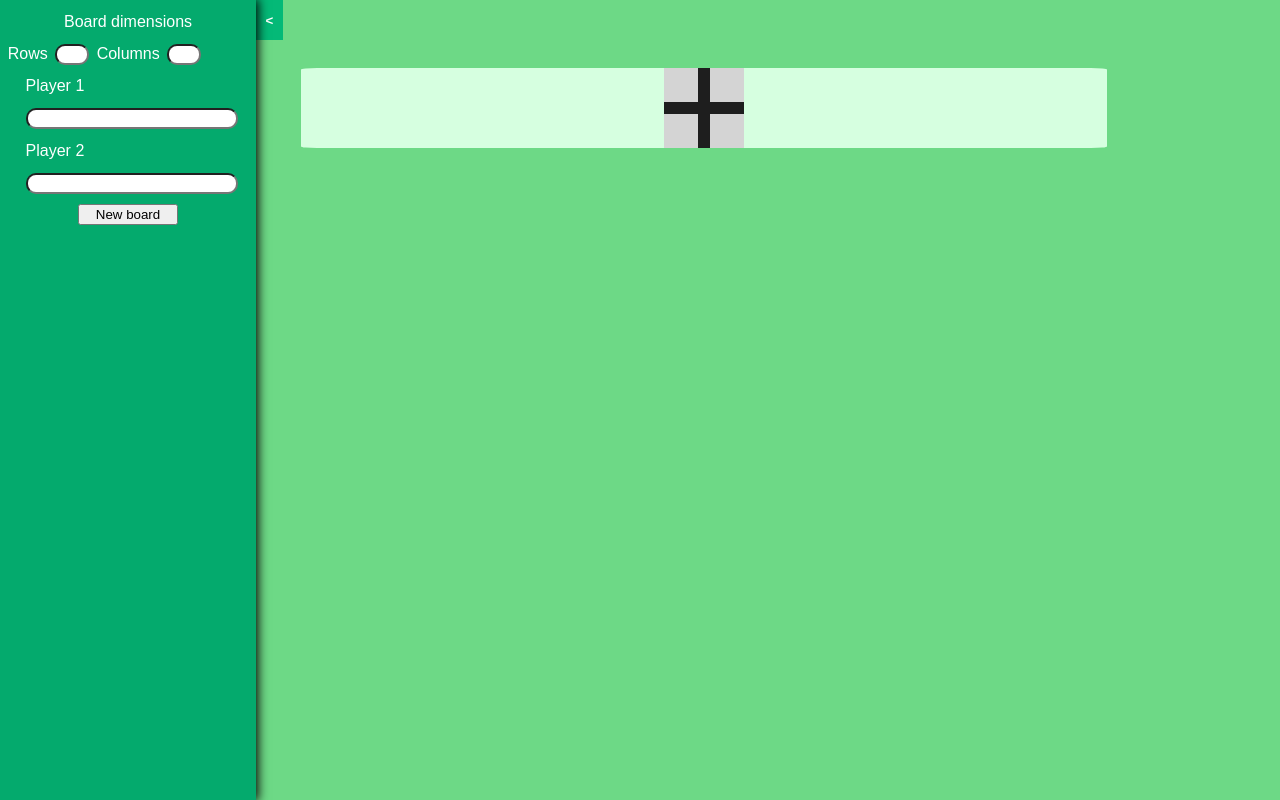
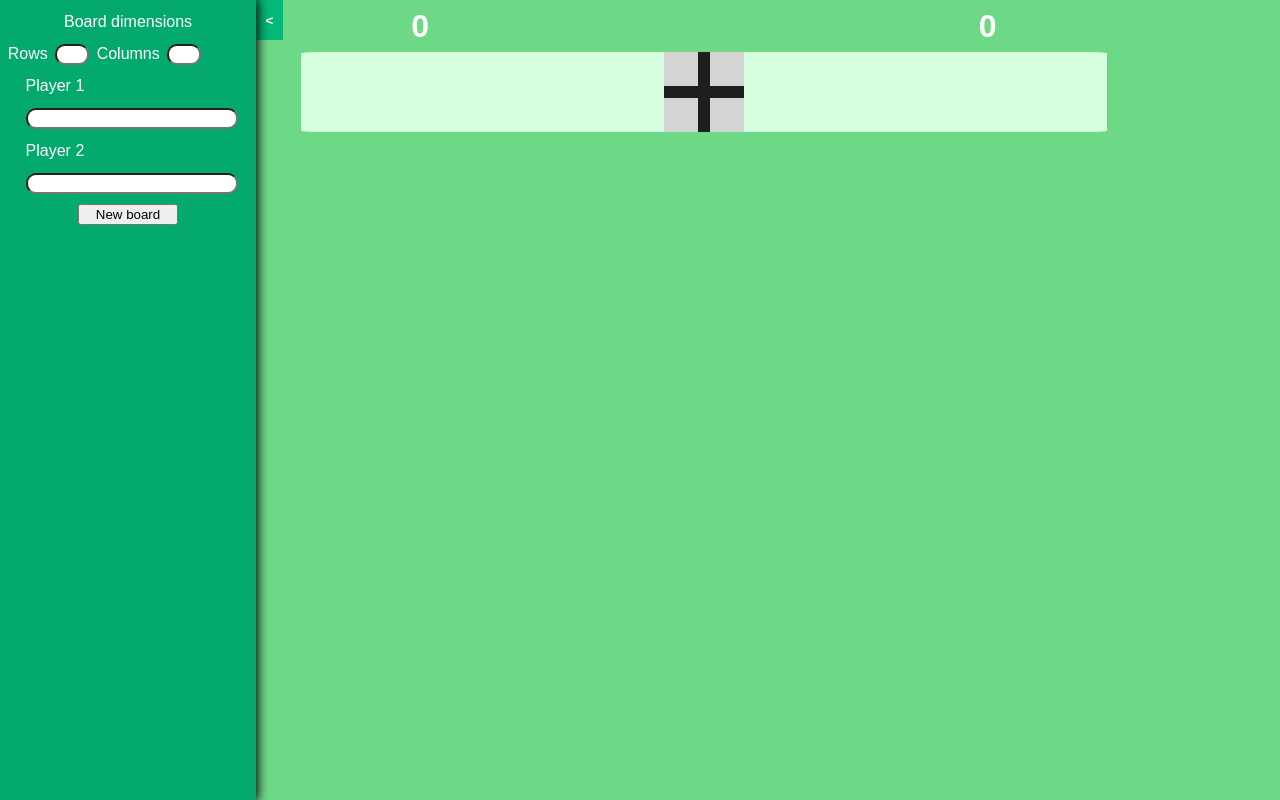
Before and after one commit to decheverriunal/board-games-web, a Next.js app: page / in a window 1280 px wide. Built offline with nearby package versions, Linux system fonts and the light colour scheme.

Commit message:
setting up to make timers

```diff
--- a/src/components/Game.css
+++ b/src/components/Game.css
@@ -22,7 +22,7 @@
     border-radius: 2%;
 }
 
-.winner-div {
+.info-div {
     margin: 2%;
     height: 1em;
     line-height: 100%;
@@ -30,7 +30,15 @@
     color: #ffffff;
     font-family: Arial, Helvetica, sans-serif;
     font-weight: 500;
+    display: flex;
 }
+
+.info {
+    display: inline;
+    position: relative;
+    margin: auto;
+}
+
 @media only screen and (max-width: 1000px) {
     .game-info-div {
         margin: 0% auto;
--- a/src/components/Game.tsx
+++ b/src/components/Game.tsx
@@ -22,6 +22,10 @@ export default function Game() {
 
     // Estado de la partida actual
     const [matchState, setMatchState] = useState("ongoing");
+
+    // Tiempo de cada jugador
+    const [timeW, setTimeW] = useState(0.0);
+    const [timeB, setTimeB] = useState(0.0);
 
     useEffect(() => {
         if (!match.humanToPlay && matchState === "ongoing") {
@@ -72,7 +76,11 @@ export default function Game() {
     return <div className="game-div">
         <Menu changeRow={setRow} changeCol={setCol} setNewBoard={setNewMatch} setPlayer1={setPlayerW} setPlayer2={setPlayerB}/>
         <div className="game-info-div">
-            <h1 className="winner-div">{displayWinner()}</h1>
+            <div className="info-div">
+                <h1 className="info">{timeW}</h1>
+                <h1 className="info">{displayWinner()}</h1>
+                <h1 className="info">{timeB}</h1>
+            </div>
             <div className="board-div">
                 <Board board={board} onPlay={playMove} isHumanPlaying={getHumanToPlay} />
             </div>
```
